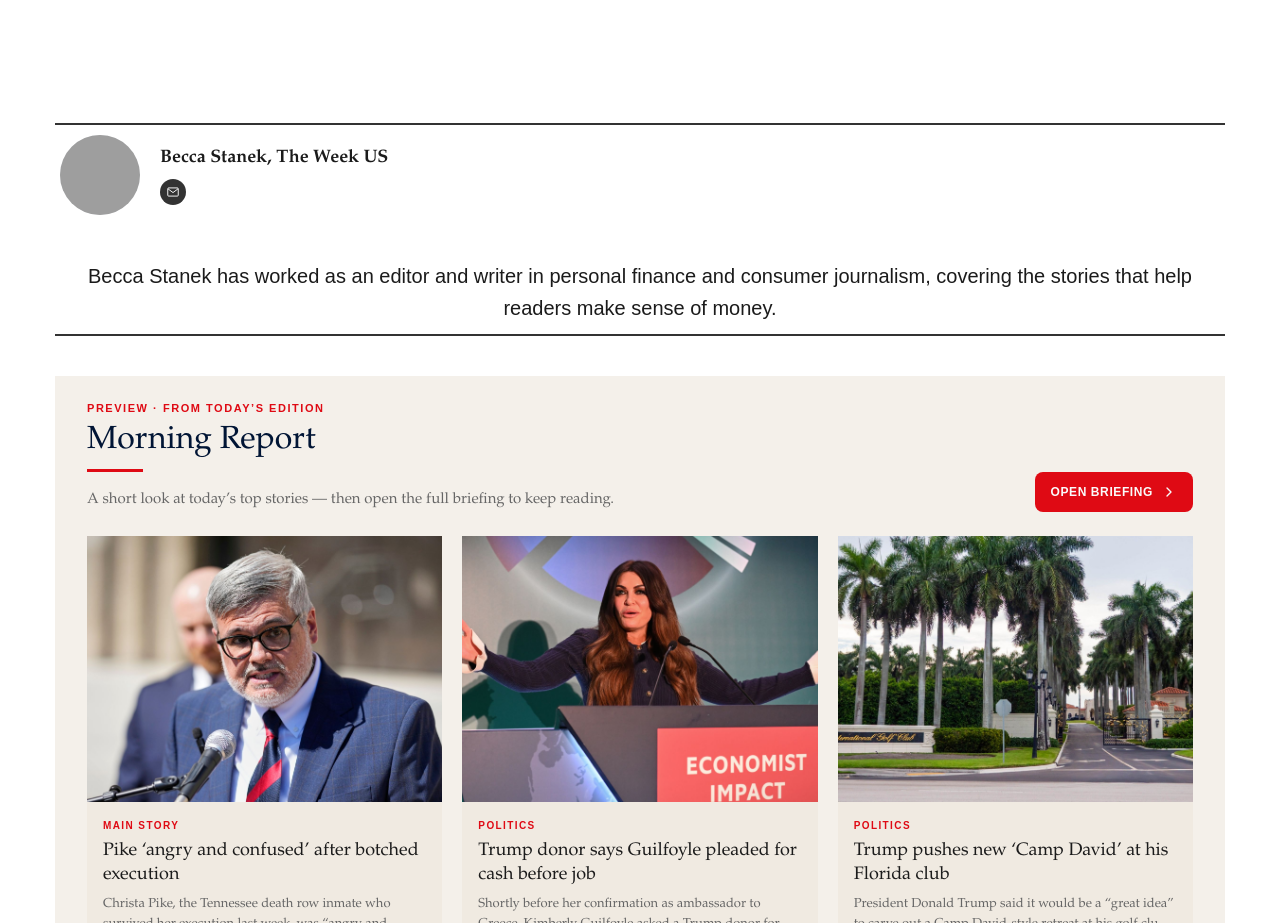
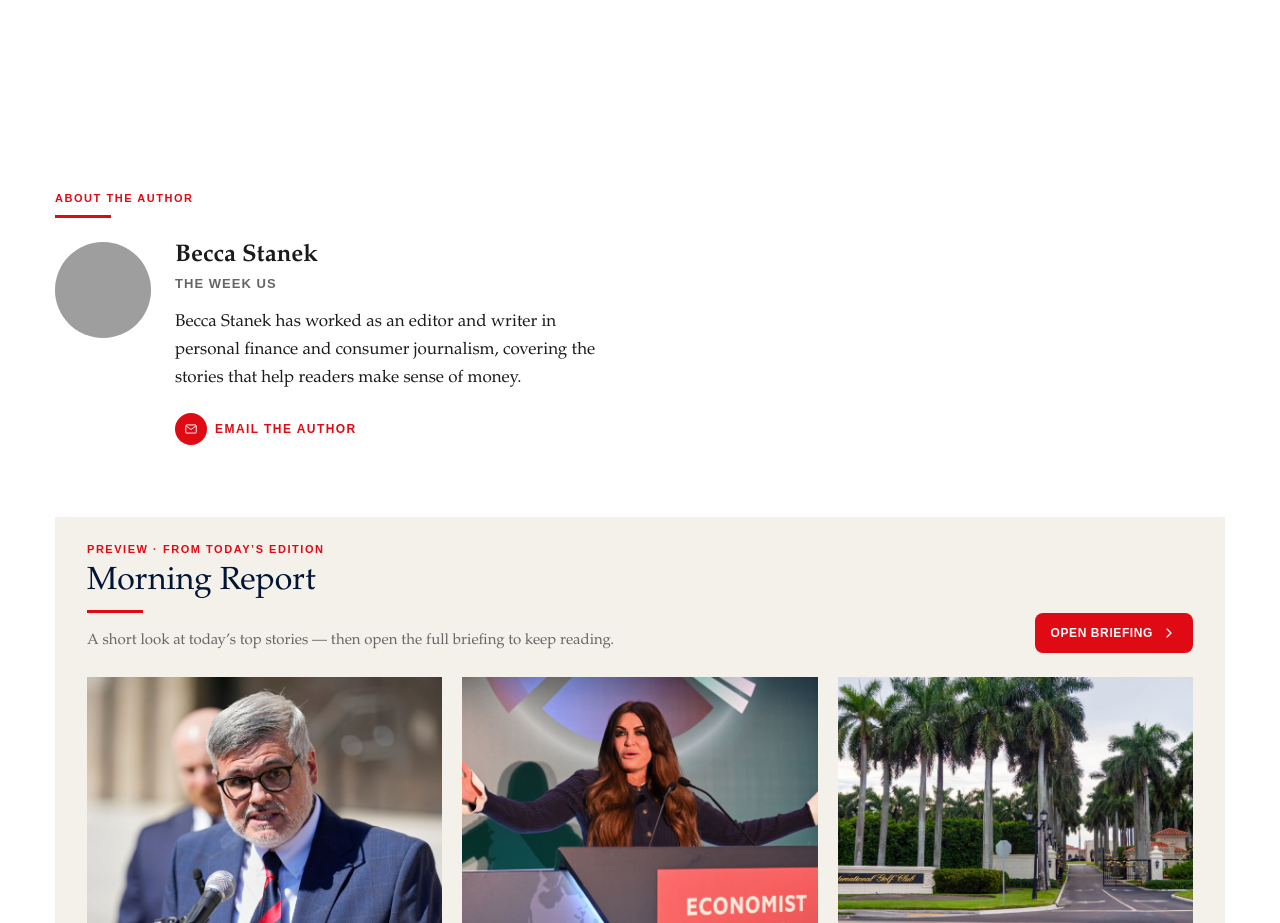
Before and after one commit to MattSmith02/week-morning-report, a Next.js app: page /article in a window 1280 px wide. Shown: the part 3849-4772 px from the top of the page. Built offline with nearby package versions, Linux system fonts and the light colour scheme; grey boxes are pictures that could not be loaded.

Commit message:
Restyle author bio to Week brand, left-aligned without heavy rules.
Co-authored-by: Cursor <cursoragent@cursor.com>

```diff
--- a/src/app/article/page.tsx
+++ b/src/app/article/page.tsx
@@ -637,31 +637,41 @@ export default function ArticlePage() {
             </aside>
           </div>
 
-          <div className="mt-[5px] border-y-2 border-[#333333] py-2.5">
-            <div className="flex items-center gap-5 pl-[5px]">
-              <span className="relative h-20 w-20 shrink-0 overflow-hidden rounded-full bg-[#E5E7EB]">
-                <Image src={AUTHOR} alt="" fill unoptimized sizes="80px" className="object-cover" />
+          <section className="mt-10 py-8" aria-label="About the author">
+            <p className="text-[11px] font-bold tracking-[0.14em] text-[#DF0A14] uppercase" style={uiBold}>
+              About the author
+            </p>
+            <div className="mt-2 h-[3px] w-14 bg-[#DF0A14]" aria-hidden />
+            <div className="mt-6 flex flex-col gap-5 sm:flex-row sm:items-start sm:gap-6">
+              <span className="relative h-20 w-20 shrink-0 overflow-hidden rounded-full bg-[#E5E7EB] sm:h-24 sm:w-24">
+                <Image src={AUTHOR} alt="" fill unoptimized sizes="96px" className="object-cover" />
               </span>
-              <div>
-                <a href="https://theweek.com/" className="text-[18px] leading-[18px] font-bold text-[#1B1B1B]" style={romanBold}>
-                  Becca Stanek, The Week US
+              <div className="min-w-0 flex-1">
+                <a href="https://theweek.com/" className="text-[22px] leading-7 text-[#1B1B1B] sm:text-[24px]" style={romanBold}>
+                  Becca Stanek
                 </a>
+                <p className="mt-1 text-[13px] font-bold tracking-[0.08em] text-[#666666] uppercase" style={uiBold}>
+                  The Week US
+                </p>
+                <p className="mt-4 max-w-[52ch] text-[17px] leading-7 text-[#1B1B1B]" style={roman}>
+                  Becca Stanek has worked as an editor and writer in personal finance and consumer journalism, covering the stories that help readers make sense of money.
+                </p>
                 <a
                   href="#newsletter"
-                  aria-label="Email"
-                  className="mt-[10px] flex h-[26px] w-[26px] items-center justify-center rounded-full bg-[#333333] text-white"
+                  className="mt-5 inline-flex items-center gap-2 text-[12px] font-bold tracking-[0.12em] text-[#DF0A14] uppercase transition-opacity hover:opacity-80"
+                  style={uiBold}
                 >
-                  <svg width="14" height="14" viewBox="0 0 24 24" fill="none" aria-hidden>
-                    <rect x="3" y="5" width="18" height="14" rx="1.5" stroke="white" strokeWidth="1.6" />
-                    <path d="m4 7 8 6 8-6" stroke="white" strokeWidth="1.6" strokeLinecap="round" strokeLinejoin="round" />
-                  </svg>
+                  <span className="inline-flex h-8 w-8 items-center justify-center rounded-full bg-[#DF0A14] text-white">
+                    <svg width="14" height="14" viewBox="0 0 24 24" fill="none" aria-hidden>
+                      <rect x="3" y="5" width="18" height="14" rx="1.5" stroke="white" strokeWidth="1.6" />
+                      <path d="m4 7 8 6 8-6" stroke="white" strokeWidth="1.6" strokeLinecap="round" strokeLinejoin="round" />
+                    </svg>
+                  </span>
+                  Email the author
                 </a>
               </div>
             </div>
-            <p className="mt-[45px] px-[5px] text-center text-[20px] leading-8 text-[#1B1B1B]" style={ui}>
-              Becca Stanek has worked as an editor and writer in personal finance and consumer journalism, covering the stories that help readers make sense of money.
-            </p>
-          </div>
+          </section>
 
           <MiniLatestBriefing />
 
```
